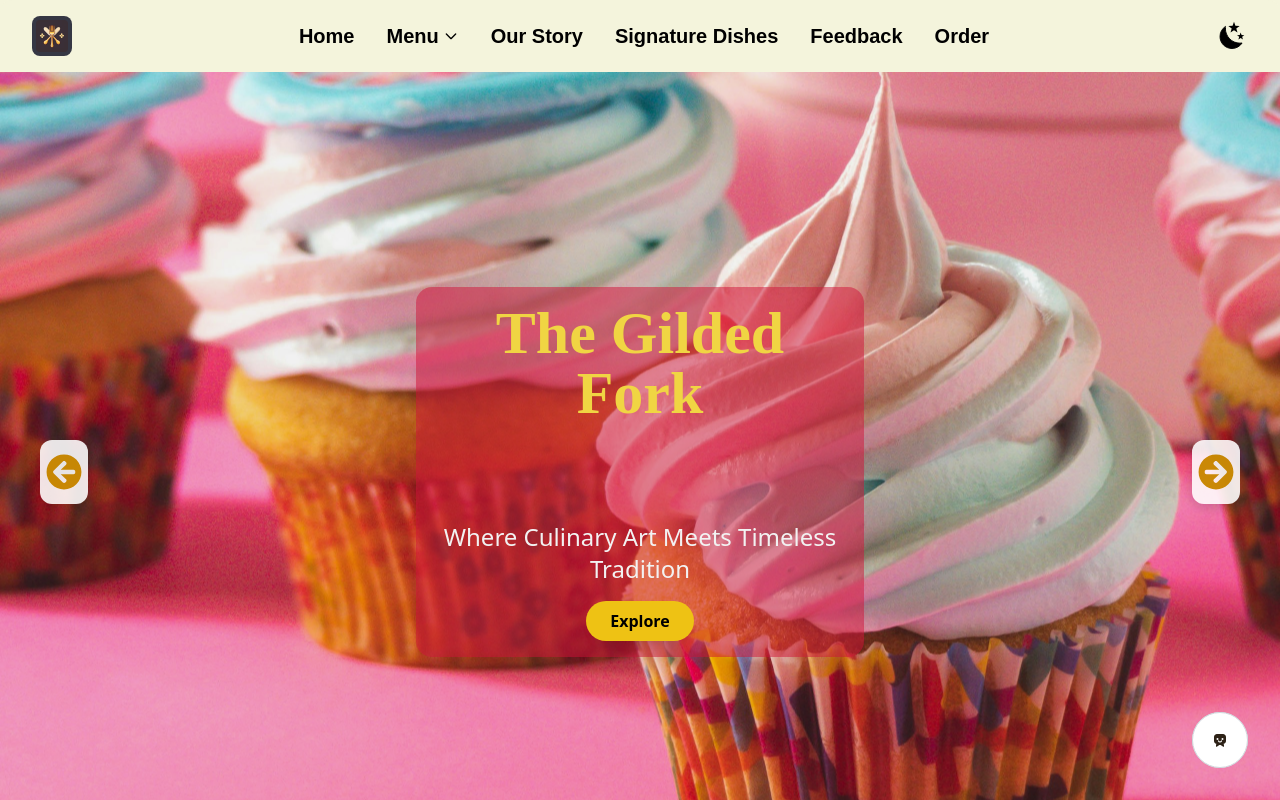
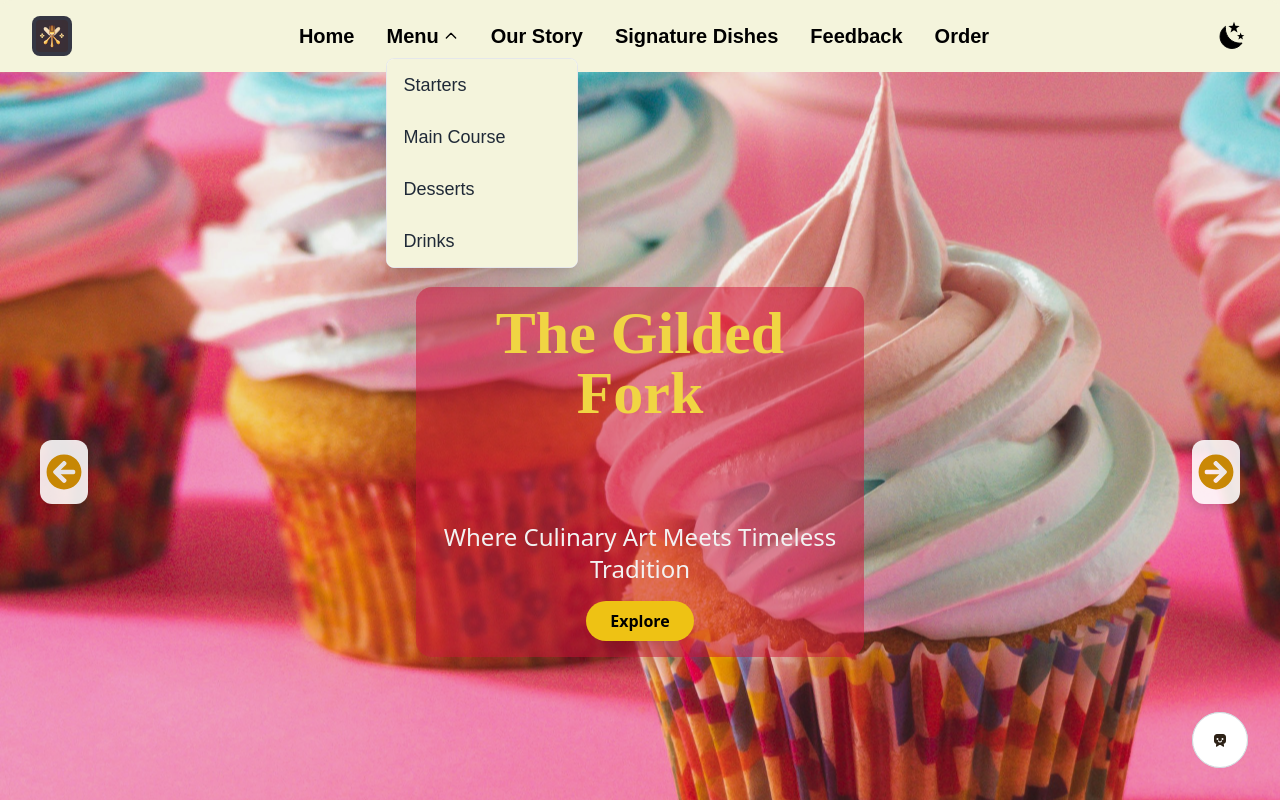
Before and after one commit to Vince-Munene/The-Gilded-Fork-Web-App, a React (Vite) app: page / in a window 1280 px wide. Both pictures are taken after a click on the button "Menu". Shown: the top 800 px of the page. Built offline with nearby package versions, Linux system fonts and the light colour scheme; a web font is replaced by a local one.

Commit message:
fixed the menu link interactivity

```diff
--- a/src/Components/Header.jsx
+++ b/src/Components/Header.jsx
@@ -2,15 +2,60 @@ import { useState, useRef, useEffect } from "react";
 
 function MenuDropdown({ setPage }) {
   const [isOpen, setIsOpen] = useState(false);
+  const [openedByClick, setOpenedByClick] = useState(false);
   const ref = useRef();
 
   const handleMouseEnter = () => {
-    setIsOpen(true);
+    if (!openedByClick) {
+      setIsOpen(true);
+    }
   };
 
   const handleMouseLeave = () => {
+    if (!openedByClick) {
+      setIsOpen(false);
+    }
+  };
+
+  const handleMenuClick = () => {
+    if (isOpen) {
+      setIsOpen(false);
+      setOpenedByClick(false);
+    } else {
+      setIsOpen(true);
+      setOpenedByClick(true);
+    }
+  };
+
+  const handleItemClick = (category) => {
+    setPage('menu', category);
     setIsOpen(false);
+    setOpenedByClick(false);
   };
+
+  useEffect(() => {
+    function handleClickOutside(event) {
+      if (ref.current && !ref.current.contains(event.target)) {
+        setIsOpen(false);
+        setOpenedByClick(false);
+      }
+    }
+
+    if (openedByClick) {
+      document.addEventListener('mousedown', handleClickOutside);
+    }
+
+    return () => {
+      document.removeEventListener('mousedown', handleClickOutside);
+    };
+  }, [openedByClick]);
+
+  const menuItems = [
+    { id: 'starters', label: 'Starters' },
+    { id: 'mains', label: 'Main Course' },
+    { id: 'desserts', label: 'Desserts' },
+    { id: 'drinks', label: 'Drinks' }
+  ];
 
   return (
     <div
@@ -21,22 +66,35 @@ function MenuDropdown({ setPage }) {
     >
       <button
         type="button"
-        className="font-bold flex items-center text-xl focus:outline-none"
+        onClick={handleMenuClick}
+        className="font-bold flex items-center text-xl focus:outline-none hover:text-gray-700 transition-colors duration-200"
       >
         Menu
-        <svg className="ml-1 w-4 h-4 hover:cursor-pointer" fill="none" stroke="currentColor" strokeWidth="2" viewBox="0 0 24 24">
+        <svg
+          className={`ml-1 w-4 h-4 transition-transform duration-200 ${isOpen ? 'rotate-180' : ''}`}
+          fill="none"
+          stroke="currentColor"
+          strokeWidth="2"
+          viewBox="0 0 24 24"
+        >
           <path strokeLinecap="round" strokeLinejoin="round" d="M19 9l-7 7-7-7" />
         </svg>
       </button>
+
       {isOpen && (
         <div
           id="dropdown"
-          className="absolute mt-4 w-40 bg-white dark:bg-[#333] border dark:border-gray-700 rounded-md shadow-md z-10"
+          className="absolute mt-2 w-48 bg-white dark:bg-[#333] border dark:border-gray-700 rounded-lg shadow-xl z-10 overflow-hidden"
         >
-          <button onClick={() => { setPage('menu', 'starters'); setIsOpen(false); }} className="block text-xl px-4 py-2 bg-paleyellow hover:bg-yellow-100 w-full text-left">Starters</button>
-          <button onClick={() => { setPage('menu', 'mains'); setIsOpen(false); }} className="block text-xl px-4 py-2 bg-paleyellow hover:bg-yellow-100 w-full text-left">Main Course</button>
-          <button onClick={() => { setPage('menu', 'desserts'); setIsOpen(false); }} className="block text-xl px-4 py-2 bg-paleyellow hover:bg-yellow-100 w-full text-left">Desserts</button>
-          <button onClick={() => { setPage('menu', 'drinks'); setIsOpen(false); }} className="block text-xl px-4 py-2 bg-paleyellow hover:bg-yellow-100 w-full text-left">Drinks</button>
+          {menuItems.map((item) => (
+            <button
+              key={item.id}
+              onClick={() => handleItemClick(item.id)}
+              className="block w-full text-left px-4 py-3 bg-paleyellow hover:bg-yellow-100 dark:hover:bg-gray-600 transition-all duration-200 font-medium text-gray-800 dark:text-gray-200 hover:text-gray-900 dark:hover:text-white text-lg"
+            >
+              {item.label}
+            </button>
+          ))}
         </div>
       )}
     </div>
@@ -87,12 +145,12 @@ function Header({ setPage, currentPage, darkMode, setDarkMode }) {
 
         <div className="flex-1 flex justify-center">
           <div className="flex space-x-8 font-jaro text-[15px] text-black items-center">
-            <a href="#home" onClick={e => handleNav(e, 'home')} className="font-bold text-xl bg-transparent border-none outline-none cursor-pointer">Home</a>
+            <a href="#home" onClick={e => handleNav(e, 'home')} className="font-bold text-xl bg-transparent border-none outline-none cursor-pointer hover:text-gray-700 transition-colors duration-200">Home</a>
             <MenuDropdown setPage={setPage} />
-            <a href="#our-story" onClick={e => handleNav(e, 'our-story')} className="font-bold text-xl bg-transparent border-none outline-none cursor-pointer">Our Story</a>
-            <a href="#signature-dishes" onClick={e => handleNav(e, 'signature-dishes')} className="font-bold text-xl bg-transparent border-none outline-none cursor-pointer">Signature Dishes</a>
-            <a href="#feedback" onClick={e => handleNav(e, 'feedback')} className="font-bold text-xl bg-transparent border-none outline-none cursor-pointer">Feedback</a>
-            <button onClick={() => setPage('order')} className="font-bold text-xl bg-transparent border-none outline-none cursor-pointer">Order</button>
+            <a href="#our-story" onClick={e => handleNav(e, 'our-story')} className="font-bold text-xl bg-transparent border-none outline-none cursor-pointer hover:text-gray-700 transition-colors duration-200">Our Story</a>
+            <a href="#signature-dishes" onClick={e => handleNav(e, 'signature-dishes')} className="font-bold text-xl bg-transparent border-none outline-none cursor-pointer hover:text-gray-700 transition-colors duration-200">Signature Dishes</a>
+            <a href="#feedback" onClick={e => handleNav(e, 'feedback')} className="font-bold text-xl bg-transparent border-none outline-none cursor-pointer hover:text-gray-700 transition-colors duration-200">Feedback</a>
+            <button onClick={() => setPage('order')} className="font-bold text-xl bg-transparent border-none outline-none cursor-pointer hover:text-gray-700 transition-colors duration-200">Order</button>
           </div>
         </div>
 
```
